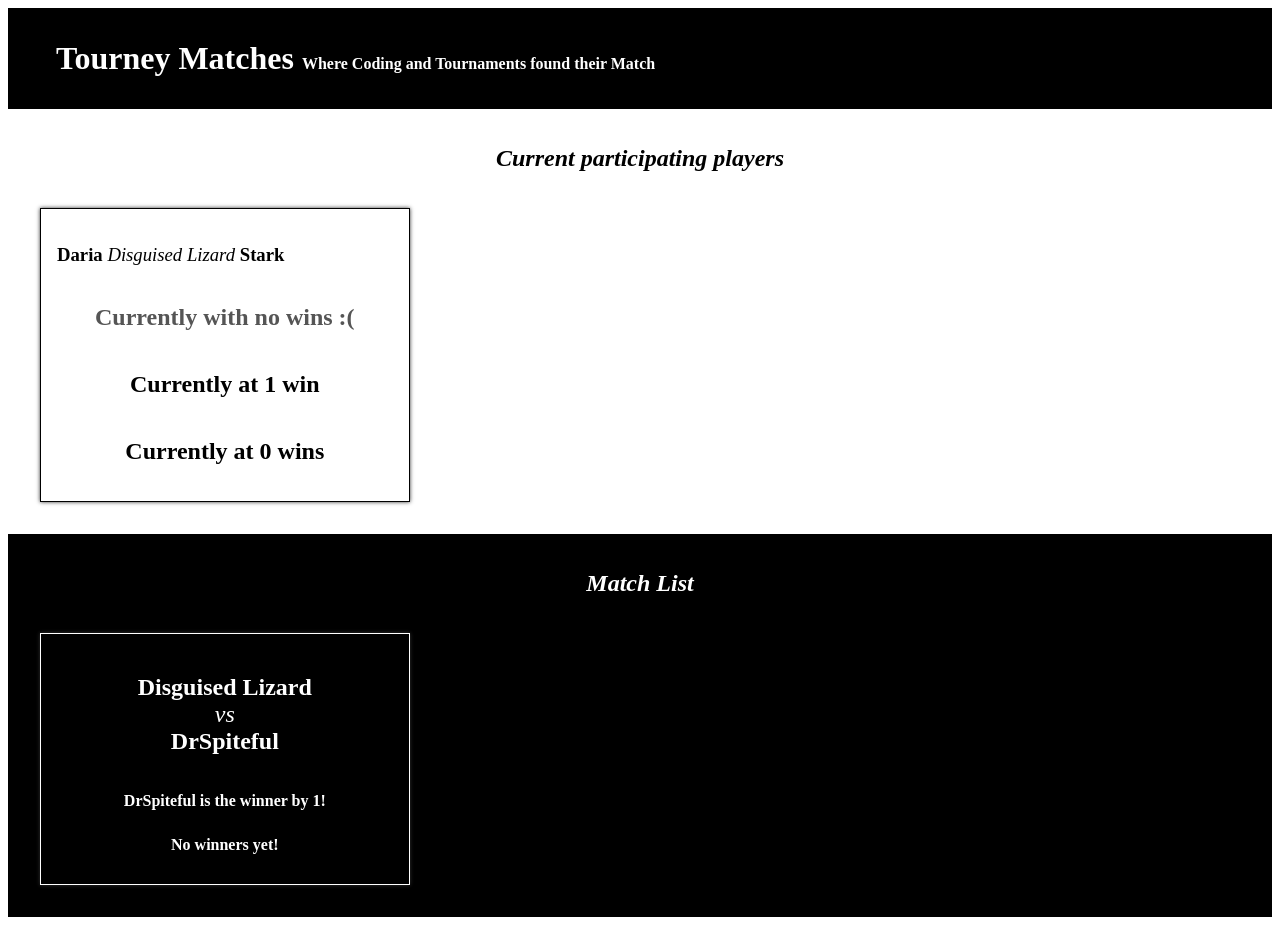
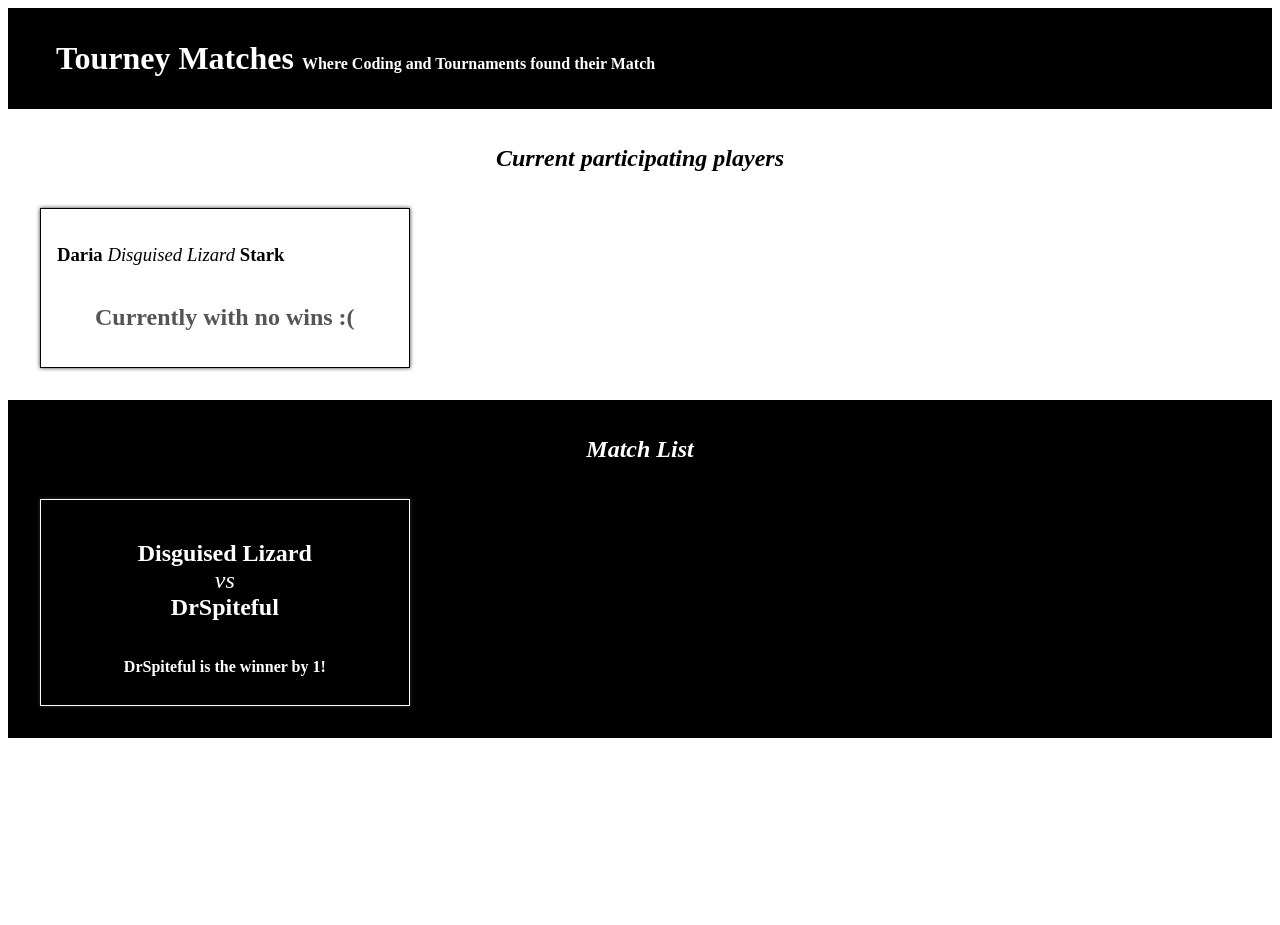
Before and after one commit to jeongj99/tourney-matches, a React (Create React App) app: page / in a window 1280 px wide. After the commit the page ends 800 px from the top, so only its background shows below. Built offline with nearby package versions, Linux system fonts and the light colour scheme.

Commit message:
Implement conditional rendering to Player and Match

```diff
--- a/src/components/Match.js
+++ b/src/components/Match.js
@@ -2,8 +2,7 @@ function Match(props) {
   return (
     <article className="Match">
       <h1>{props.players[0]} <span>vs</span> {props.players[1]}</h1>
-      <h2>{props.winner} is the winner by {props.scoreDifference}!</h2>
-      <h2>No winners yet!</h2>
+      {props.winner ? <h2>{props.winner} is the winner by {props.scoreDifference}!</h2> : <h2>No winners yet!</h2>}
     </article>
   );
 }
--- a/src/components/Player.js
+++ b/src/components/Player.js
@@ -4,9 +4,9 @@ function Player(props) {
       <h1>
         {props.firstName} <span>{props.gamerTag}</span> {props.lastName}
       </h1>
-      <h2 className="zero">Currently with no wins :(</h2>
-      <h2>Currently at 1 win</h2>
-      <h2>Currently at {props.wins} wins</h2>
+      {props.wins === 0 && <h2 className="zero">Currently with no wins :(</h2>}
+      {props.wins === 1 && <h2>Currently at 1 win</h2>}
+      {props.wins > 1 && <h2>Currently at {props.wins} wins</h2>}
     </article>
   );
 }
```
